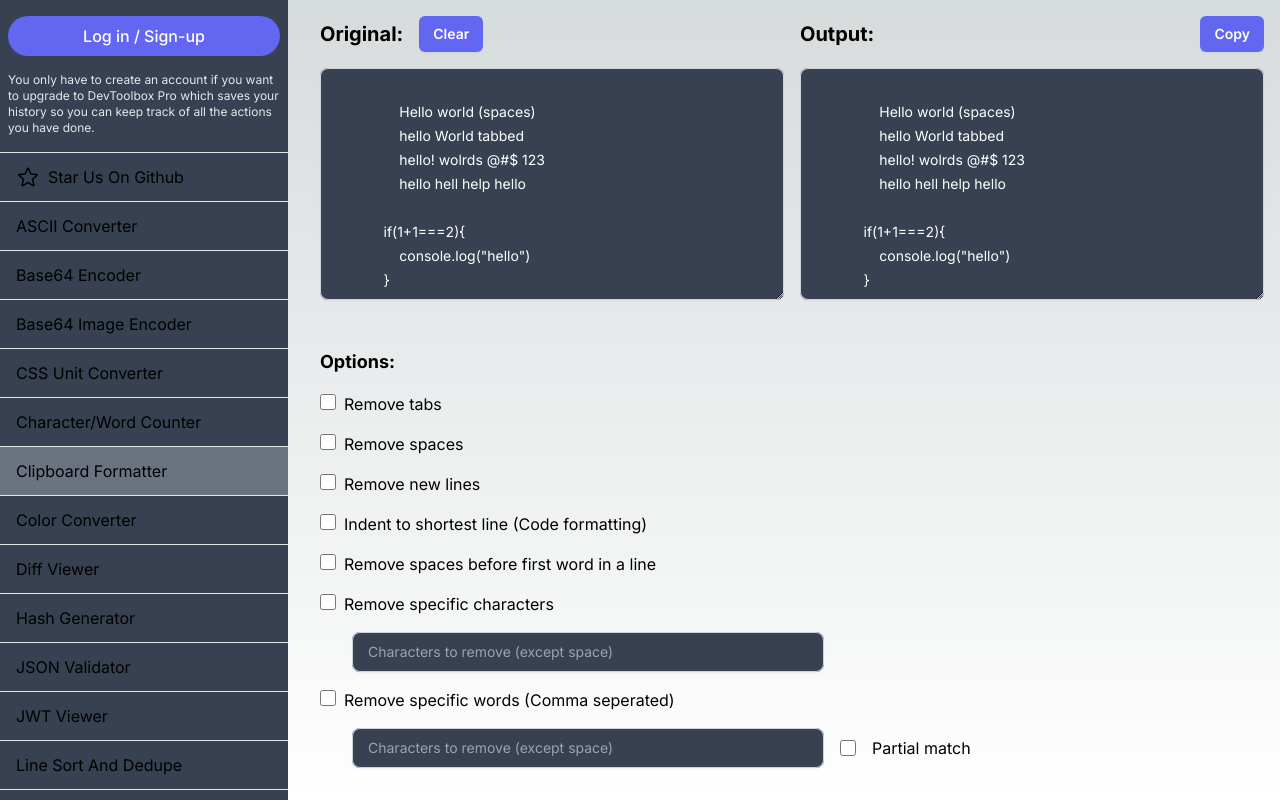
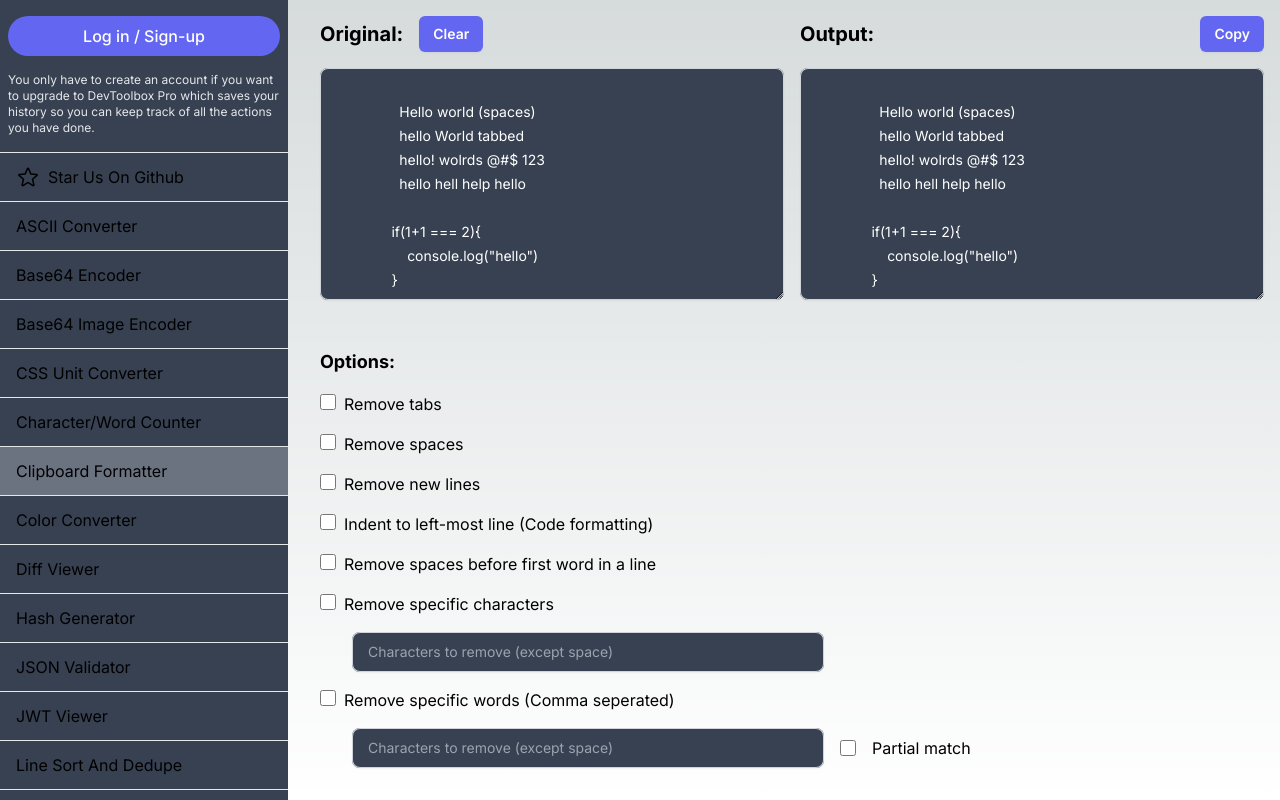
Before and after one commit to YourAverageTechBro/DevToolboxWeb, a Next.js app: page /tools/clipboard-formatter in a window 1280 px wide. Built offline with nearby package versions, Linux system fonts and the light colour scheme; no server answers.

Commit message:
Update ClipFormatterComponent.tsx

```diff
--- a/src/app/tools/clipboard-formatter/ClipFormatterComponent.tsx
+++ b/src/app/tools/clipboard-formatter/ClipFormatterComponent.tsx
@@ -137,9 +137,9 @@ export default function ClipFormatterComponent({
             hello! wolrds @#$ 123
             hello hell help hello
 
-        if(1+1===2){
-            console.log("hello")
-        }
+          if(1+1 === 2){
+              console.log("hello")
+          }
 `;
 
   return (
@@ -197,7 +197,7 @@ export default function ClipFormatterComponent({
               }}
             />
             <span className="pl-2">
-              Indent to shortest line (Code formatting)
+              Indent to left-most line (Code formatting)
             </span>
           </label>
           <label>
```
